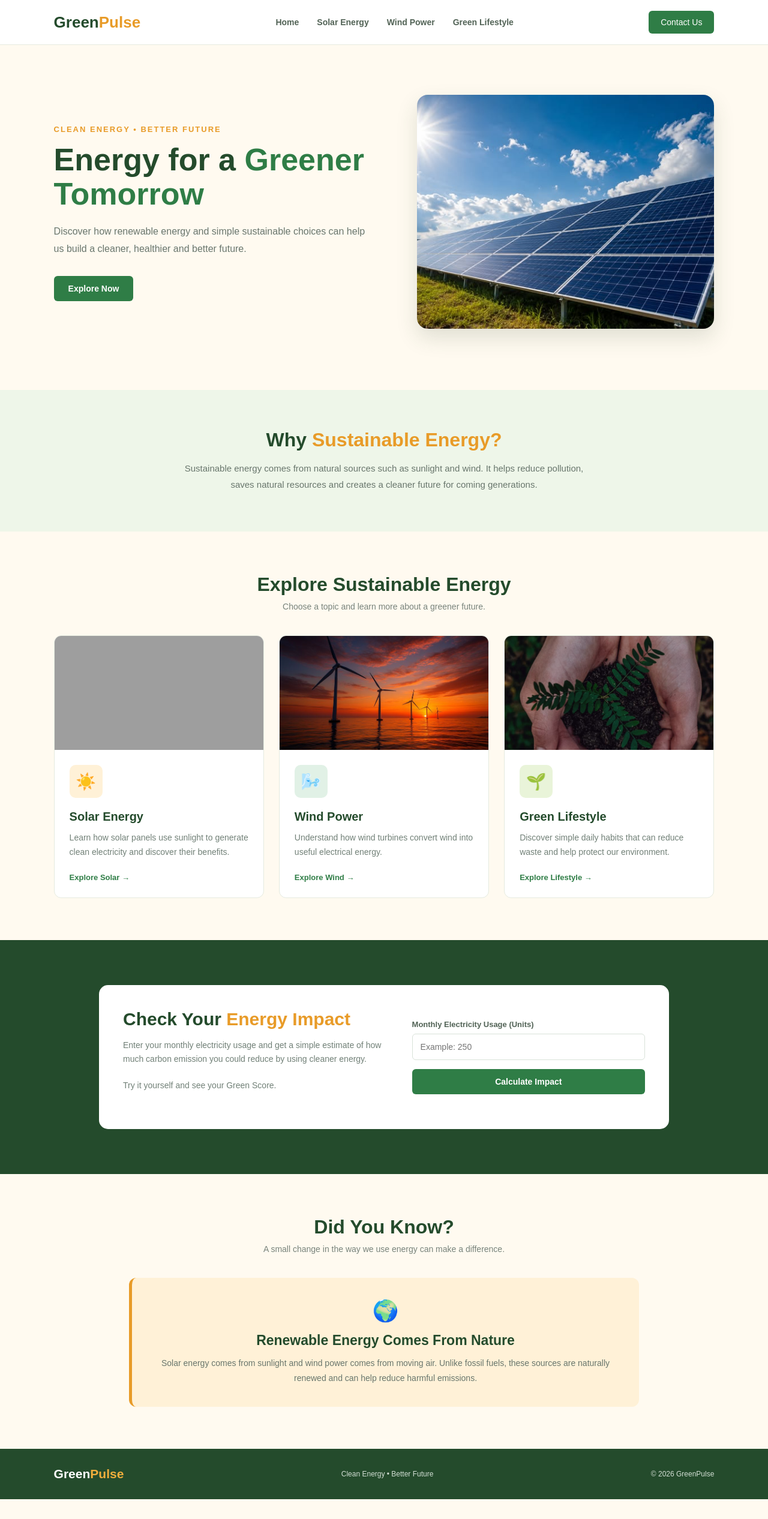
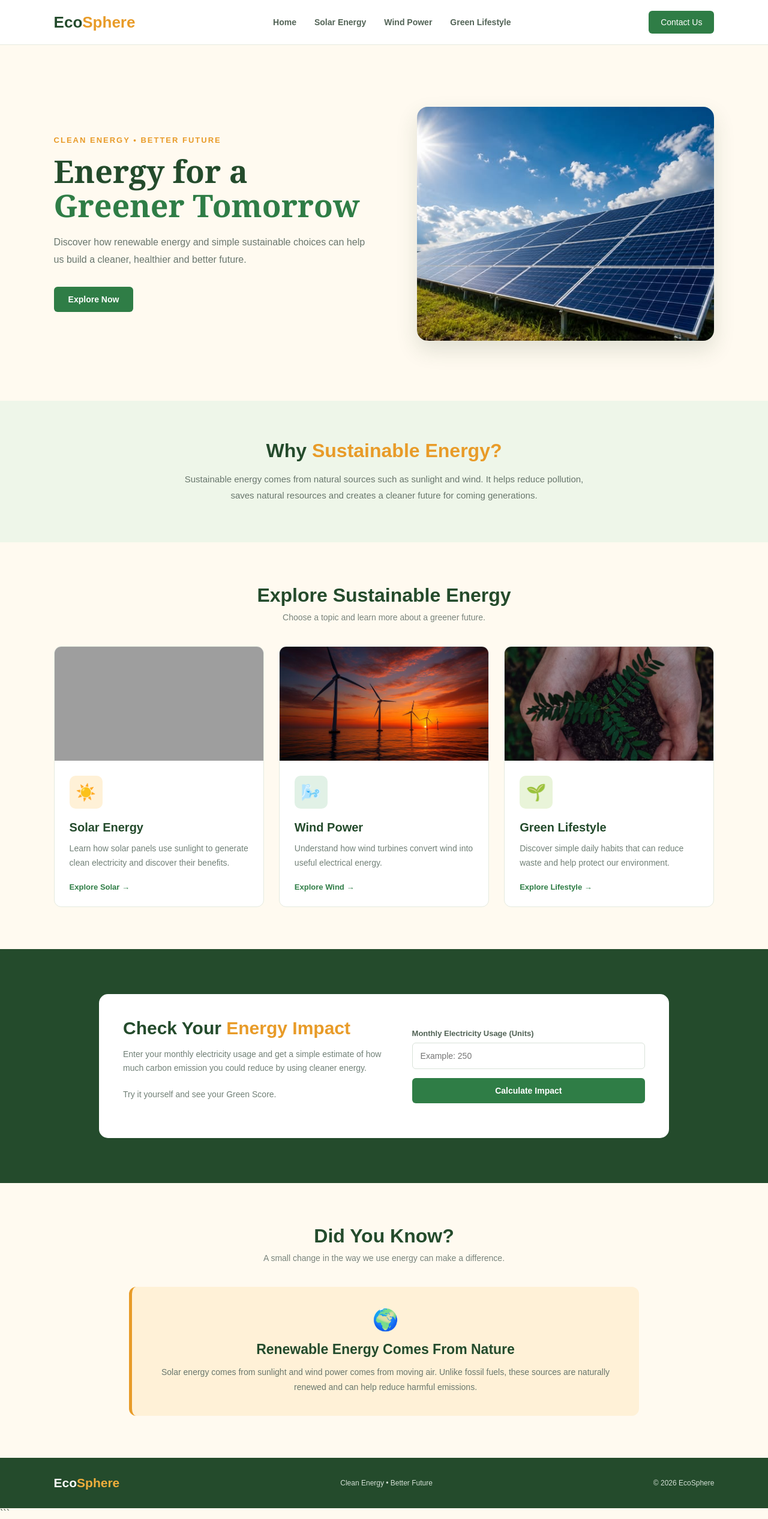
Before and after one commit to nidhi157/nidhiGUPTAAOTM3, a plain HTML site: page index.html in a window 1280 px wide. Shown: the whole page at 60% size. Before the commit the page ends 2499 px from the top, so only its background shows below. Drawn offline with Linux system fonts and the light colour scheme; grey boxes are pictures that could not be loaded.

Commit message:
Add files via upload

````diff
--- a/index.html
+++ b/index.html
@@ -1,3 +1,4 @@
+```html
 <!DOCTYPE html>
 <html lang="en">
 <head>
@@ -5,7 +6,7 @@
     <meta charset="UTF-8">
     <meta name="viewport" content="width=device-width, initial-scale=1.0">
 
-    <title>GreenPulse | Sustainable Energy</title>
+    <title>EcoSphere | Sustainable Energy</title>
 
     <style>
 
@@ -24,7 +25,6 @@
             background:#fffaf0;
             color:#263b2b;
         }
-
 
         /* ================= HEADER ================= */
 
@@ -87,7 +87,6 @@
             cursor:pointer;
         }
 
-
         /* ================= HERO ================= */
 
         .hero{
@@ -112,10 +111,12 @@
         }
 
         .hero h1{
+            font-family:Georgia, "Times New Roman", serif;
             font-size:52px;
             line-height:1.1;
             color:#244b2c;
             margin-bottom:20px;
+            font-weight:bold;
         }
 
         .hero h1 span{
@@ -146,7 +147,6 @@
             background:#246337;
         }
 
-
         /* ================= HERO IMAGE ================= */
 
         .hero-image{
@@ -160,7 +160,6 @@
             border-radius:18px;
             box-shadow:0 15px 35px rgba(44,75,48,0.15);
         }
-
 
         /* ================= INTRO ================= */
 
@@ -187,7 +186,6 @@
             line-height:1.8;
             font-size:15px;
         }
-
 
         /* ================= OPTIONS ================= */
 
@@ -228,7 +226,6 @@
             box-shadow:0 12px 25px rgba(42,70,46,0.10);
         }
 
-
         /* ================= CARD IMAGE ================= */
 
         .card-image{
@@ -247,7 +244,6 @@
         .card:hover .card-image img{
             transform:scale(1.05);
         }
-
 
         /* ================= CARD CONTENT ================= */
 
@@ -294,7 +290,6 @@
             font-size:13px;
             font-weight:bold;
         }
-
 
         /* ================= CALCULATOR ================= */
 
@@ -400,7 +395,6 @@
             font-size:13px;
         }
 
-
         /* ================= FACT SECTION ================= */
 
         .fact-section{
@@ -434,7 +428,6 @@
             font-size:14px;
         }
 
-
         /* ================= FOOTER ================= */
 
         footer{
@@ -459,7 +452,6 @@
             font-size:12px;
             color:#d3dfd5;
         }
-
 
         /* ================= MOBILE ================= */
 
@@ -548,13 +540,12 @@
 
 <body>
 
-
     <!-- ================= HEADER ================= -->
 
     <header>
 
         <div class="logo">
-            Green<span>Pulse</span>
+            Eco<span>Sphere</span>
         </div>
 
         <nav id="navbar">
@@ -591,7 +582,6 @@
 
     </header>
 
-
     <!-- ================= HERO ================= -->
 
     <section class="hero">
@@ -619,7 +609,6 @@
 
         </div>
 
-
         <div class="hero-image">
 
             <img src="images/saa.jpg" alt="Solar Energy">
@@ -627,7 +616,6 @@
         </div>
 
     </section>
-
 
     <!-- ================= INTRO ================= -->
 
@@ -646,7 +634,6 @@
 
     </section>
 
-
     <!-- ================= OPTIONS ================= -->
 
     <section class="options" id="explore">
@@ -659,18 +646,12 @@
             Choose a topic and learn more about a greener future.
         </p>
 
-
         <div class="card-container">
-
-
-            <!-- SOLAR -->
 
             <div class="card">
 
                 <div class="card-image">
-
                     <img src="images/solar1.png" alt="Solar Panels">
-
                 </div>
 
                 <div class="card-content">
@@ -696,15 +677,10 @@
 
             </div>
 
-
-            <!-- WIND -->
-
             <div class="card">
 
                 <div class="card-image">
-
                     <img src="images/wind.jpg" alt="Wind Turbines">
-
                 </div>
 
                 <div class="card-content">
@@ -730,15 +706,10 @@
 
             </div>
 
-
-            <!-- LIFESTYLE -->
-
             <div class="card">
 
                 <div class="card-image">
-
                     <img src="images/green.jpg" alt="Green Lifestyle">
-
                 </div>
 
                 <div class="card-content">
@@ -768,7 +739,6 @@
 
     </section>
 
-
     <!-- ================= ENERGY CALCULATOR ================= -->
 
     <section class="calculator-section">
@@ -793,7 +763,6 @@
 
             </div>
 
-
             <div class="calculator-form">
 
                 <label for="units">
@@ -810,7 +779,6 @@
                 <button class="calculate-btn" onclick="calculateImpact()">
                     Calculate Impact
                 </button>
-
 
                 <div class="result" id="result">
 
@@ -830,7 +798,6 @@
 
     </section>
 
-
     <!-- ================= DID YOU KNOW ================= -->
 
     <section class="fact-section">
@@ -842,7 +809,6 @@
         <p class="section-text">
             A small change in the way we use energy can make a difference.
         </p>
-
 
         <div class="fact-box">
 
@@ -865,13 +831,12 @@
 
     </section>
 
-
     <!-- ================= FOOTER ================= -->
 
     <footer>
 
         <div class="footer-logo">
-            Green<span>Pulse</span>
+            Eco<span>Sphere</span>
         </div>
 
         <p>
@@ -879,11 +844,10 @@
         </p>
 
         <p>
-            © 2026 GreenPulse
+            © 2026 EcoSphere
         </p>
 
     </footer>
-
 
     <!-- ================= JAVASCRIPT ================= -->
 
@@ -899,7 +863,6 @@
 
         }
 
-
         /* ENERGY CALCULATOR */
 
         function calculateImpact(){
@@ -913,7 +876,6 @@
                 return;
 
             }
-
 
             /* Simple estimated calculation */
 
@@ -944,7 +906,6 @@
 
             }
 
-
             document.getElementById("saving").innerHTML =
                 saving.toFixed(1) + " kg CO₂";
 
@@ -957,6 +918,6 @@
 
     </script>
 
-
 </body>
 </html>
+```
````
